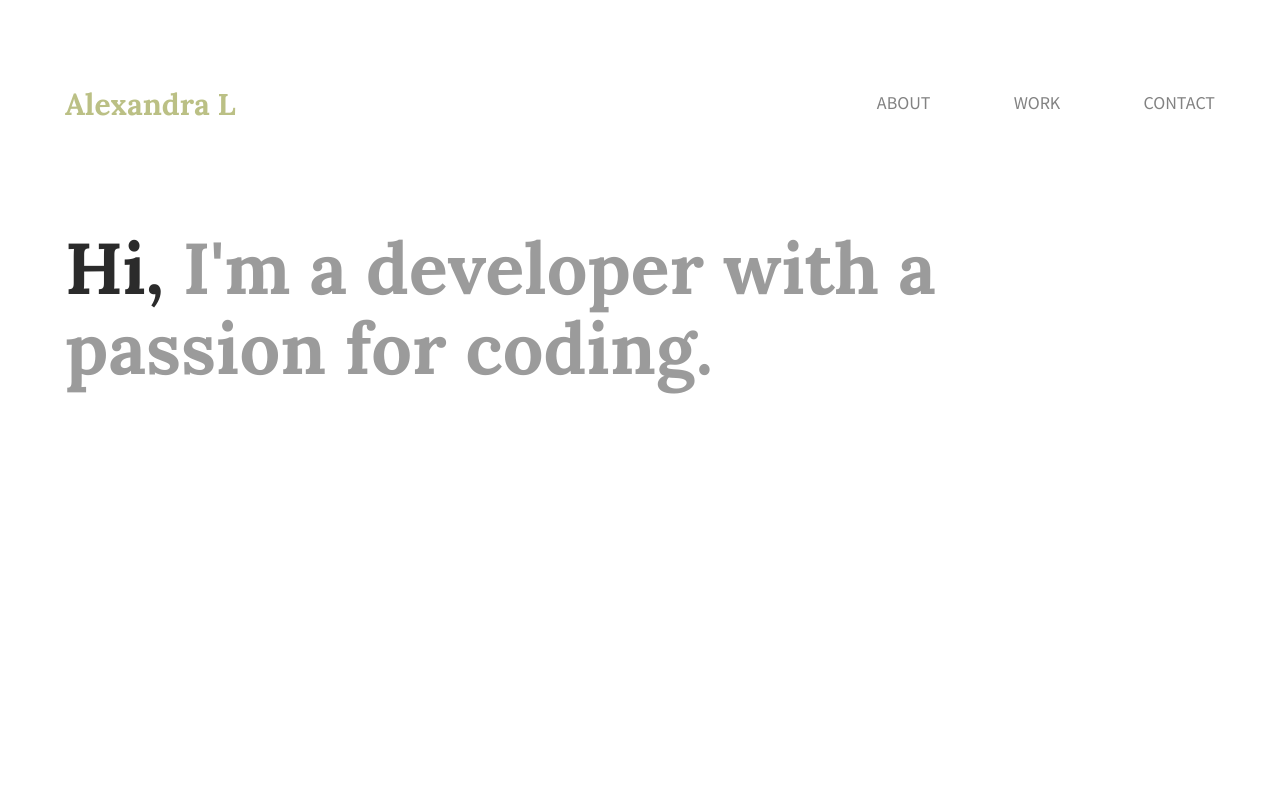
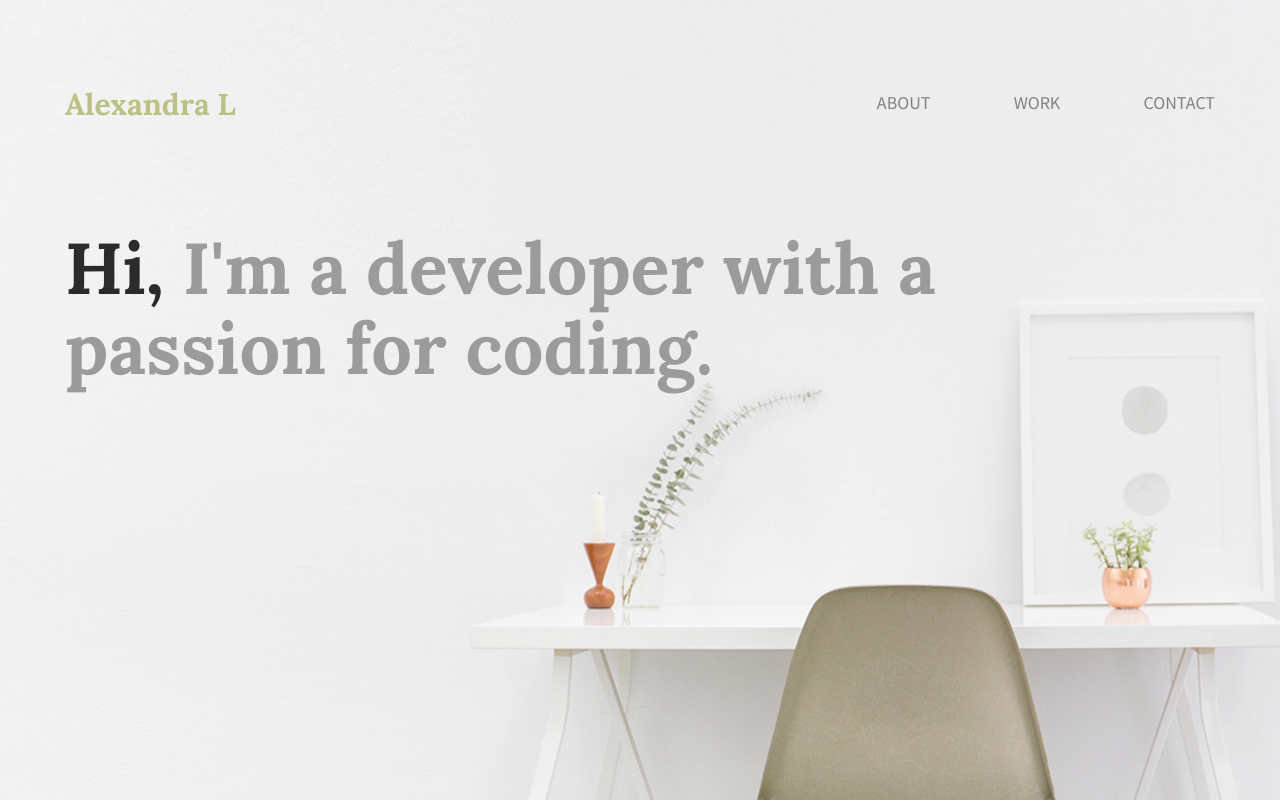
Before and after one commit to gretchenista/gretchenista.github.io, a plain HTML site: page index.html in a window 1280 px wide. Shown: the top 802 px of the page. Drawn offline with Linux system fonts and the light colour scheme; files that its build step writes are made by us from their sources.

Commit message:
Update main.css

```diff
--- a/main.css
+++ b/main.css
@@ -30,7 +30,7 @@ body {
 
 header {
 	height: 800px;
-	background: url('../img/hero.png');
+	background: url('hero.png');
 	background-size: cover;
 }
 
```
